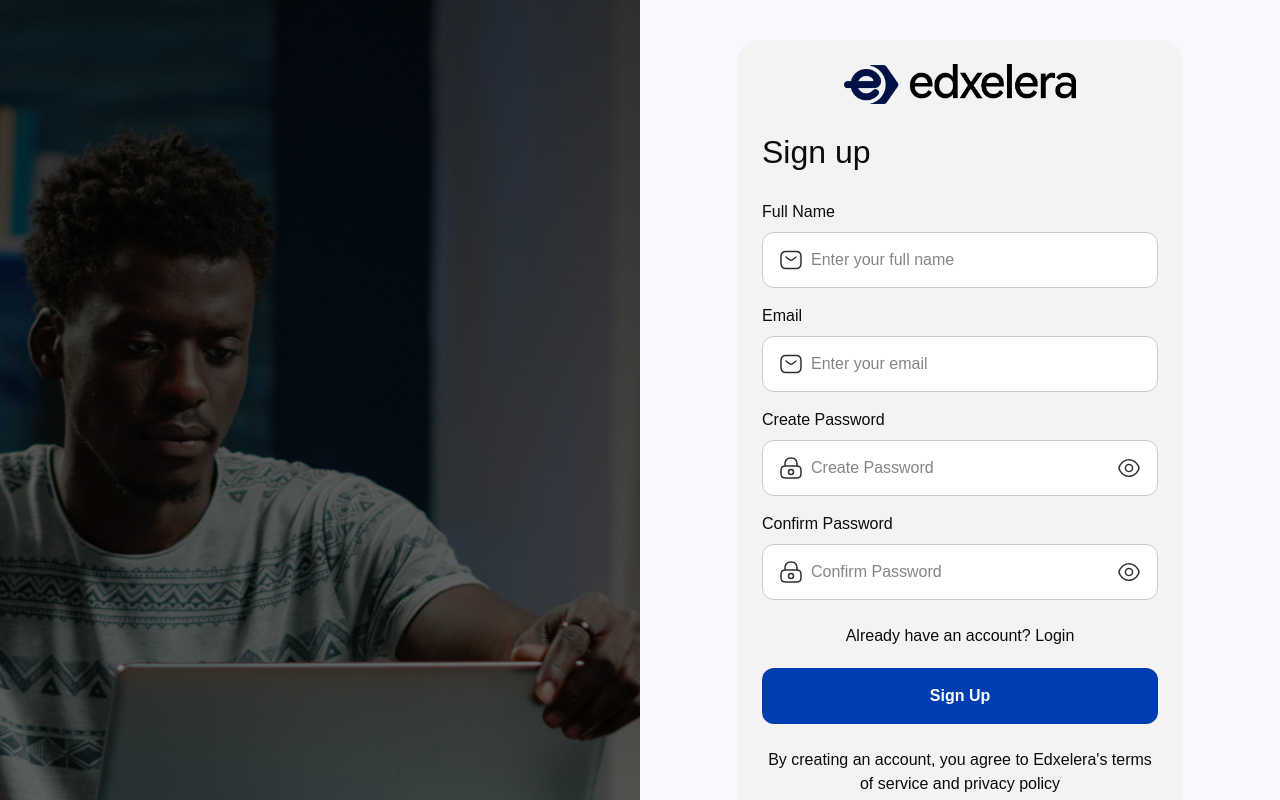
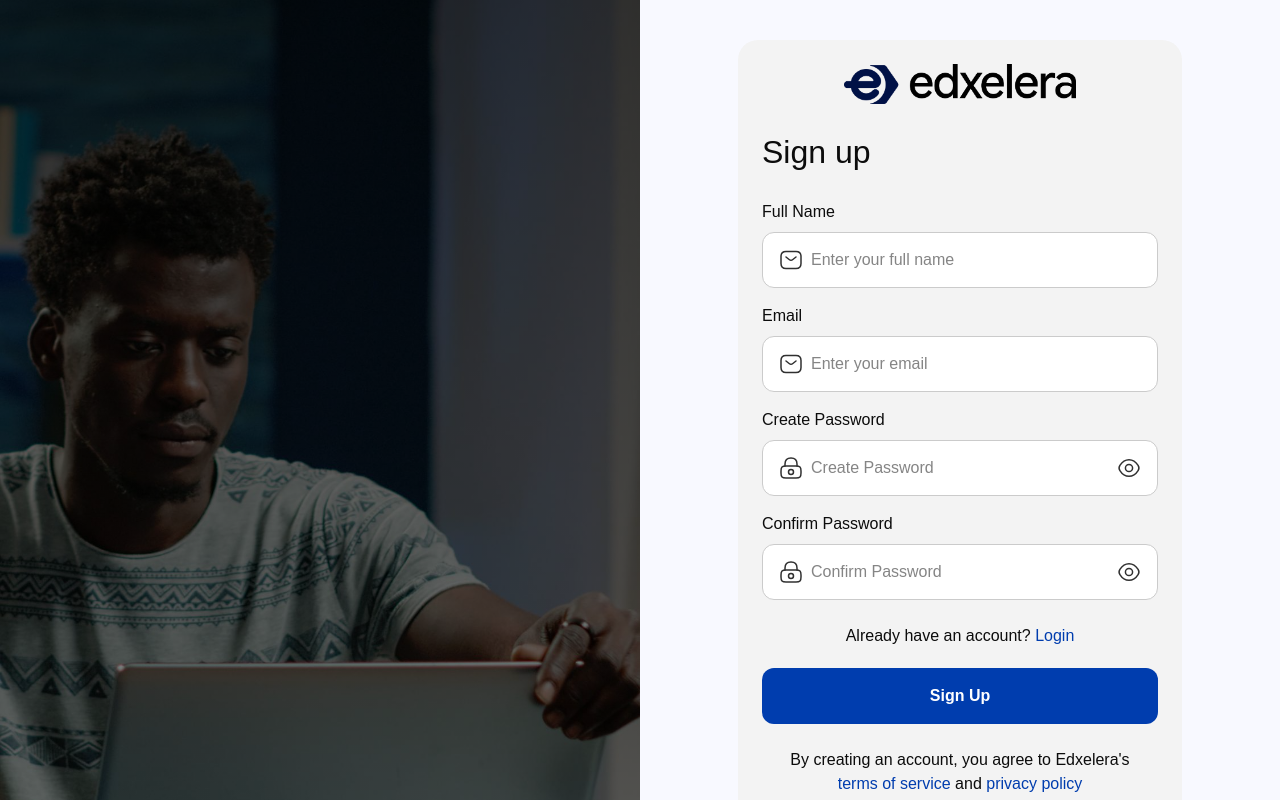
Before and after one commit to Marvellrite/edxelera-frontend, a Next.js app: page /auth/sign-up in a window 1280 px wide. Shown: the top 800 px of the page. Built offline with nearby package versions, Linux system fonts and the light colour scheme; no server answers.

Commit message:
feat: add shared link component

```diff
--- a/src/app/not-found.tsx
+++ b/src/app/not-found.tsx
@@ -1,4 +1,4 @@
-import Link from "next/link";
+import { Link } from "@/shared/components/ui/link";
 
 export default function NotFound() {
   return (
@@ -14,7 +14,7 @@ export default function NotFound() {
       </p>
       <Link
         href="/"
-        className="mt-6 rounded-md bg-zinc-950 px-4 py-2 text-sm font-medium"
+        className="mt-6 rounded-md bg-primary px-4 py-2 text-sm font-medium text-primary-foreground hover:bg-primary-hover hover:text-primary-foreground focus-visible:outline-ring"
       >
         Go home
       </Link>
--- a/src/features/auth/components/forgotten-password-screen.tsx
+++ b/src/features/auth/components/forgotten-password-screen.tsx
@@ -1,13 +1,13 @@
 "use client";
 
 import Image from "next/image";
-import Link from "next/link";
 import { useRouter } from "next/navigation";
 import { zodResolver } from "@hookform/resolvers/zod";
 import { useState } from "react";
 import { useForm, useWatch } from "react-hook-form";
 import { Button } from "@/shared/components/ui/button";
 import { InputField } from "@/shared/components/ui/input";
+import { Link } from "@/shared/components/ui/link";
 import { AuthLogo } from "@/features/auth/components/auth-logo";
 import { OtpInput } from "@/features/auth/components/otp-input";
 import {
@@ -187,13 +187,14 @@ export function ForgottenPasswordScreen() {
               <div className="flex w-full flex-col items-center gap-3">
                 <p className="text-center text-base leading-6">
                   Didn&apos;t receive the code?{" "}
-                  <button type="button" className="font-semibold text-[#003dae]">
+                  <button type="button" className="font-semibold text-primary">
                     Resend
                   </button>
                 </p>
                 <Link
                   href="/auth"
-                  className="text-center text-base font-semibold leading-6 text-[#003dae]"
+                  color="blue"
+                  className="text-center text-base font-semibold leading-6"
                 >
                   Login with password
                 </Link>
--- a/src/features/auth/components/login-screen.tsx
+++ b/src/features/auth/components/login-screen.tsx
@@ -1,7 +1,6 @@
 "use client";
 
 import Image from "next/image";
-import Link from "next/link";
 import { useRouter } from "next/navigation";
 import { zodResolver } from "@hookform/resolvers/zod";
 import { useState } from "react";
@@ -9,6 +8,7 @@ import { useForm } from "react-hook-form";
 import { Button } from "@/shared/components/ui/button";
 import { Checkbox } from "@/shared/components/ui/checkbox";
 import { InputField } from "@/shared/components/ui/input";
+import { Link } from "@/shared/components/ui/link";
 import { AuthBackgroundPanels } from "@/features/auth/components/auth-background-panels";
 import { AuthLogo } from "@/features/auth/components/auth-logo";
 import {
@@ -159,6 +159,7 @@ export function LoginScreen() {
                 Don&apos;t have an account?{" "}
                 <Link
                   href="/auth/sign-up"
+                  color="blue"
                   className="font-semibold md:font-medium"
                 >
                   Sign Up
--- a/src/features/auth/components/sign-up-screen.tsx
+++ b/src/features/auth/components/sign-up-screen.tsx
@@ -1,13 +1,13 @@
 "use client";
 
 import Image from "next/image";
-import Link from "next/link";
 import { useRouter } from "next/navigation";
 import { zodResolver } from "@hookform/resolvers/zod";
 import { useState } from "react";
 import { useForm } from "react-hook-form";
 import { Button } from "@/shared/components/ui/button";
 import { InputField } from "@/shared/components/ui/input";
+import { Link } from "@/shared/components/ui/link";
 import { AuthBackgroundPanels } from "@/features/auth/components/auth-background-panels";
 import { AuthLogo } from "@/features/auth/components/auth-logo";
 import {
@@ -124,6 +124,7 @@ export function SignUpScreen() {
                   Already have an account?{" "}
                   <Link
                     href="/auth"
+                    color="blue"
                     className="font-semibold md:font-medium"
                   >
                     Login
@@ -146,6 +147,7 @@ export function SignUpScreen() {
               By creating an account, you agree to Edxelera&apos;s{" "}
               <Link
                 href="/terms-of-service"
+                color="blue"
                 className="font-semibold md:font-medium"
               >
                 terms of service
@@ -153,6 +155,7 @@ export function SignUpScreen() {
               and{" "}
               <Link
                 href="/terms-of-service"
+                color="blue"
                 className="font-semibold md:font-medium"
               >
                 privacy policy
--- a/src/shared/components/layout/navbar.tsx
+++ b/src/shared/components/layout/navbar.tsx
@@ -1,4 +1,4 @@
-import Link from "next/link";
+import { Link } from "@/shared/components/ui/link";
 
 const publicLinks = [
   { href: "/explore", label: "Explore" },
--- /dev/null
+++ b/src/shared/components/ui/link.tsx
@@ -0,0 +1,99 @@
+import NextLink from "next/link";
+import type { ComponentPropsWithoutRef, ReactNode } from "react";
+import { cn } from "@/shared/utils/utils";
+
+export const linkStates = [
+  "default",
+  "hover",
+  "focus",
+  "focused",
+  "disabled",
+] as const;
+
+export type LinkState = (typeof linkStates)[number];
+export type LinkColor = "foreground" | "blue";
+
+type LinkProps = Omit<ComponentPropsWithoutRef<typeof NextLink>, "onClick"> & {
+  state?: LinkState;
+  color?: LinkColor;
+  leading?: ReactNode;
+  trailing?: ReactNode;
+  disabled?: boolean;
+};
+
+const colorStyles = {
+  foreground: "text-foreground",
+  blue: "text-blue-600",
+};
+
+const stateStyles = {
+  default: "",
+  hover: "text-primary-hover",
+  focus: "ring-2 ring-primary ring-offset-2 ring-offset-background",
+  focused: "ring-2 ring-primary ring-offset-2 ring-offset-background",
+  disabled: "pointer-events-none text-muted-foreground",
+};
+
+export function Link({
+  className,
+  state,
+  color = "foreground",
+  leading,
+  trailing,
+  disabled,
+  children,
+  tabIndex,
+  "aria-disabled": ariaDisabled,
+  href,
+  ...props
+}: LinkProps) {
+  const resolvedState = disabled ? "disabled" : state ?? "default";
+  const linkClassName = cn(
+    "inline-flex items-center gap-3 rounded text-base leading-6 transition-colors",
+    "hover:text-primary-hover",
+    "focus-visible:outline-none focus-visible:ring-2 focus-visible:ring-primary focus-visible:ring-offset-2 focus-visible:ring-offset-background",
+    colorStyles[color],
+    stateStyles[resolvedState],
+    className,
+  );
+  const content = (
+    <>
+      {leading ? (
+        <span className="flex size-6 shrink-0 items-center justify-center text-current">
+          {leading}
+        </span>
+      ) : null}
+      <span>{children}</span>
+      {trailing ? (
+        <span className="flex size-6 shrink-0 items-center justify-center text-current">
+          {trailing}
+        </span>
+      ) : null}
+    </>
+  );
+
+  if (disabled) {
+    return (
+      <span
+        data-state={resolvedState}
+        aria-disabled="true"
+        className={linkClassName}
+      >
+        {content}
+      </span>
+    );
+  }
+
+  return (
+    <NextLink
+      data-state={resolvedState}
+      aria-disabled={ariaDisabled}
+      tabIndex={tabIndex}
+      href={href}
+      className={linkClassName}
+      {...props}
+    >
+      {content}
+    </NextLink>
+  );
+}
```
